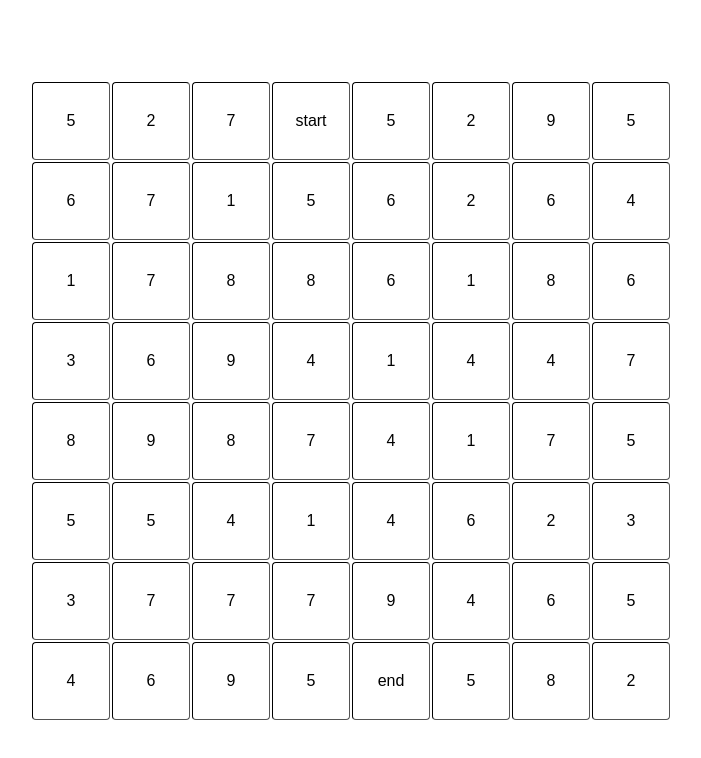
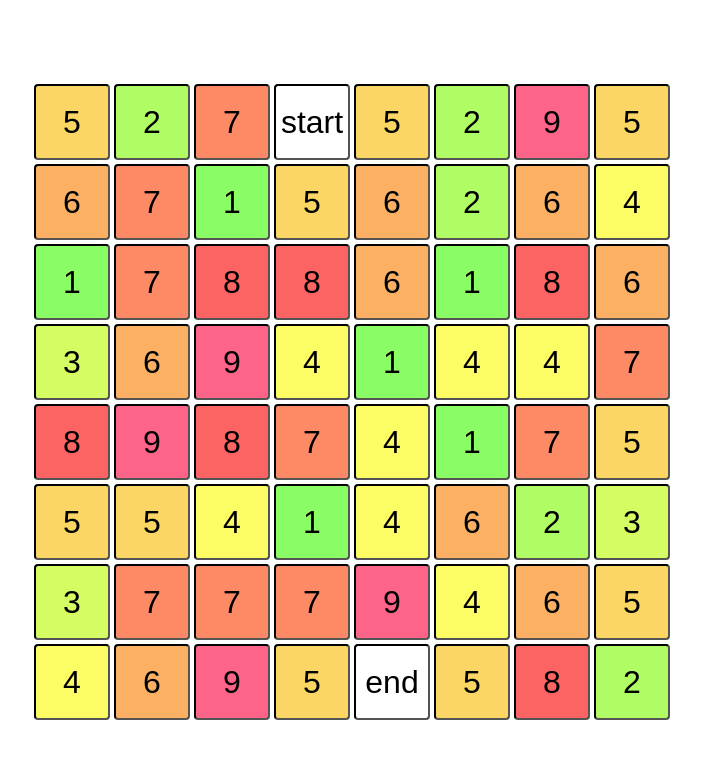
Before and after one commit to Domenic91/belly-button, a React (Create React App) app: page / in a window 1280 px wide. Shown: the top 758 px of the page, without its empty margins (290-991 px from the left). Built offline with nearby package versions, Linux system fonts and the light colour scheme.

Commit message:
color scaled cells

```diff
--- a/src/GameCell.tsx
+++ b/src/GameCell.tsx
@@ -5,21 +5,31 @@ import styled from 'styled-components';
 const CellStyle = styled.div`
   border-radius: 4px
   display: inline-flex;
-  justify-content: center
+  justify-content: center;
+  font-size: 2em;
   align-items: center;
-  border: 1px solid black;
+  border: 2px solid black;
   width: 100%;
   height: 100%;
   border-style: inset;
   &:hover{
     color:red;
-    border: 1px solid red;
+    border: 2px solid red;
   }
+  background-color: ${(props: {bgColor: string}) => props.bgColor};
 `;
+
+const colorScaled = ({value}:{value: number}) => {
+        //value from 0 to 1
+        var hue=((1-(value/8))*120).toString(10);
+        return ["hsl(",hue,",96%,69%)"].join("");
+};
 
 export function GameCell({props, fn}:{props:any, fn:any}) {
     return(
-        <CellStyle onClick={fn}>
+        <CellStyle
+            bgColor={colorScaled(props)}
+            onClick={fn}>
             {props.value}
         </CellStyle>
     )
--- a/src/GameField.tsx
+++ b/src/GameField.tsx
@@ -20,7 +20,7 @@ const CellStyle = styled.div`
   height: ${(props: {width: number}) => props.width}%;
   display: inline-block;
   cursor: pointer;
-  padding: 2px
+  padding: 4px
   box-sizing: border-box
 `;
 
```
